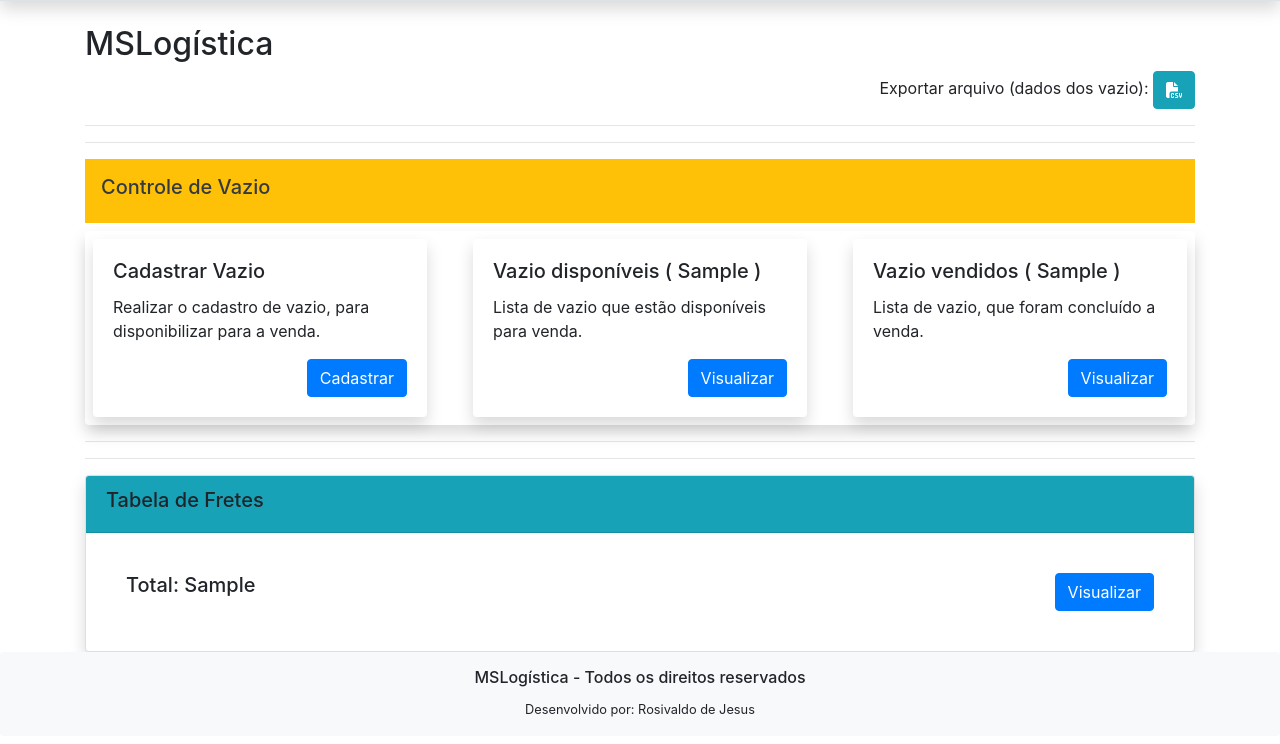
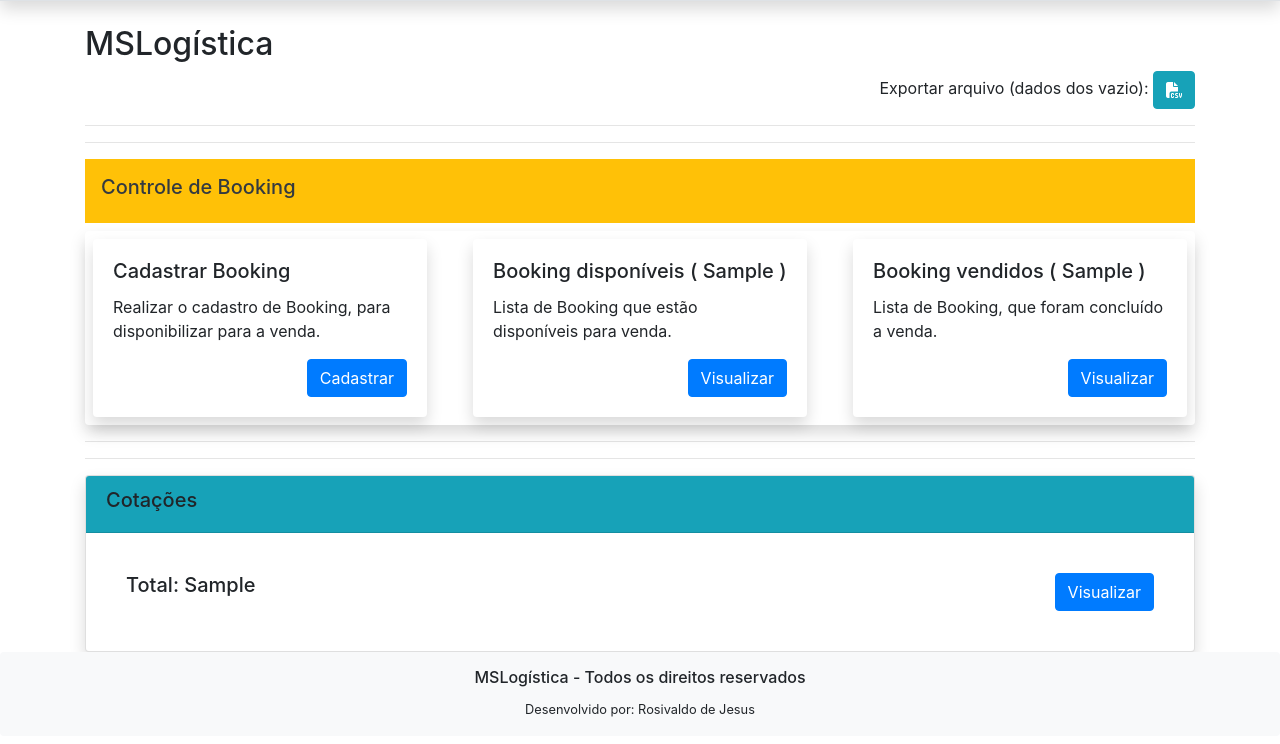
Before and after one commit to Rosivaldojesus/mslogistica, a Django app: template apps/core/templates/core/index.html in a window 1280 px wide. Shown: the part 56-800 px from the top of the page. Run offline with Django 3.2, Linux system fonts and the light colour scheme; the template is opened without the code that fills it: most values are stand-ins (such as "Sample title", 1, 10 or a date in 2020); parts of the project's set-up code (start-up, migrations or seed data) failed here and were passed over; some libraries are stand-ins or nearby versions.

Commit message:
Troca dos nomes vazios

```diff
--- a/apps/controle_fretes/templates/controle_fretes/index.html
+++ b/apps/controle_fretes/templates/controle_fretes/index.html
@@ -5,11 +5,11 @@
 {% block main %}
 <div class="container-xl">
     <div class="mt-4">
-        <h2>MSLogística - Controle de Fretes</h2>
+        <h2>MSLogística - Controle de Cotações</h2>
     </div>
 
     <div class="mt-2 mb-2" align="right">
-        <a href="/controle-fretes/cadastrar-frete/" class="btn btn-primary">Cadastrar Fretes</a>
+        <a href="/controle-fretes/cadastrar-frete/" class="btn btn-primary">Cadastrar Cotações</a>
     </div>
 
     <div class="table-responsive">
--- a/apps/controle_vazios/templates/controle_vazios/cadastrar-vazio.html
+++ b/apps/controle_vazios/templates/controle_vazios/cadastrar-vazio.html
@@ -4,7 +4,7 @@
 
 {% block main %}
 <div class="container">
-    <h2>Adicionar Vazios</h2>
+    <h2>Adicionar Booking</h2>
 
     <hr>
     <hr>
--- a/apps/controle_vazios/templates/controle_vazios/index.html
+++ b/apps/controle_vazios/templates/controle_vazios/index.html
@@ -5,11 +5,11 @@
 {% block main %}
 <div class="container-xl">
     <div class="mt-4">
-        <h2>MSLogística - Controle Vazios</h2>
+        <h2>MSLogística - Controle Booking</h2>
     </div>
 
     <div class="mt-2 mb-2" align="right">
-        <a href="/controle-vazios/cadastrar-vazio/" class="btn btn-primary">Cadastrar Vazios</a>
+        <a href="/controle-vazios/cadastrar-vazio/" class="btn btn-primary">Cadastrar Booking</a>
 
     </div>
 
--- a/apps/controle_vazios/templates/controle_vazios/vazio-disponivel.html
+++ b/apps/controle_vazios/templates/controle_vazios/vazio-disponivel.html
@@ -4,11 +4,11 @@
 
 <div class="container-xl">
     <div class="mt-4">
-        <h2>( {{ quant_vazios_disponiveis }} ) - Vazios disponíveis</h2>
+        <h2>( {{ quant_vazios_disponiveis }} ) - Booking disponíveis</h2>
     </div>
 
     <div class="mt-2 mb-2" align="right">
-      <a href="/controle-vazios/cadastrar-vazio/" class="btn btn-primary">Cadastrar Vazios</a>
+      <a href="/controle-vazios/cadastrar-vazio/" class="btn btn-primary">Cadastrar Booking</a>
     </div>
     <hr>
     <hr>
--- a/apps/controle_vazios/templates/controle_vazios/vazio-vendido.html
+++ b/apps/controle_vazios/templates/controle_vazios/vazio-vendido.html
@@ -5,7 +5,7 @@
 {% block main %}
 <div class="container-xl">
     <div class="mt-4">
-        <h2>Vazio Vendidos</h2>
+        <h2>Booking Vendidos</h2>
     </div>
 
 
--- a/apps/core/templates/core/index.html
+++ b/apps/core/templates/core/index.html
@@ -15,14 +15,14 @@
     <hr>
     <hr>
     <!-- Inìcio do Controle de Vazios-->
-    <div class="p-3 mb-2 bg-warning text-dark"><h5>Controle de Vazio</h5></div>
+    <div class="p-3 mb-2 bg-warning text-dark"><h5>Controle de Booking</h5></div>
     <div class="card shadow border-0">
       <div class="row">
         <div class="col-sm-4">
           <div class="card mt-2 mb-2 mr-2 ml-2 shadow border-0">
             <div class="card-body">
-              <h5 class="card-title">Cadastrar Vazio</h5>
-              <p class="card-text">Realizar o cadastro de vazio, para disponibilizar para a venda.</p>
+              <h5 class="card-title">Cadastrar Booking</h5>
+              <p class="card-text">Realizar o cadastro de Booking, para disponibilizar para a venda.</p>
               <div align="right">
                 <a href="/controle-vazios/cadastrar-vazio/" class="btn btn-primary">Cadastrar</a>
               </div>
@@ -32,8 +32,8 @@
         <div class="col-sm-4">
           <div class="card mt-2 mb-2 mr-2 ml-2 shadow border-0">
             <div class="card-body">
-              <h5 class="card-title">Vazio disponíveis ( {{ quant_vazios_disponiveis }} ) </h5>
-              <p class="card-text">Lista de vazio que estão disponíveis para venda.</p>
+              <h5 class="card-title">Booking disponíveis ( {{ quant_vazios_disponiveis }} ) </h5>
+              <p class="card-text">Lista de Booking que estão disponíveis para venda.</p>
               <div align="right">
                 <a href="/controle-vazios/vazio-disponivel/" class="btn btn-primary">Visualizar</a>
               </div>
@@ -43,8 +43,8 @@
         <div class="col-sm-4">
           <div class="card mt-2 mb-2 mr-2 ml-2 shadow border-0">
             <div class="card-body">
-              <h5 class="card-title">Vazio vendidos ( {{ quant_vazios_vendidos }} )</h5>
-              <p class="card-text">Lista de vazio, que foram concluído a venda.</p>
+              <h5 class="card-title">Booking vendidos ( {{ quant_vazios_vendidos }} )</h5>
+              <p class="card-text">Lista de Booking, que foram concluído a venda.</p>
               <div align="right">
                 <a href="/controle-vazios/vazio-vendido/" class="btn btn-primary">Visualizar</a>
               </div>
@@ -64,7 +64,7 @@
     <div>
         <div class="card shadow">
             <div class="card-header bg-info">
-                <h5>Tabela de Fretes</h5>
+                <h5>Cotações</h5>
             </div>
             <div class="card-body">
                 <div class="row">
```
